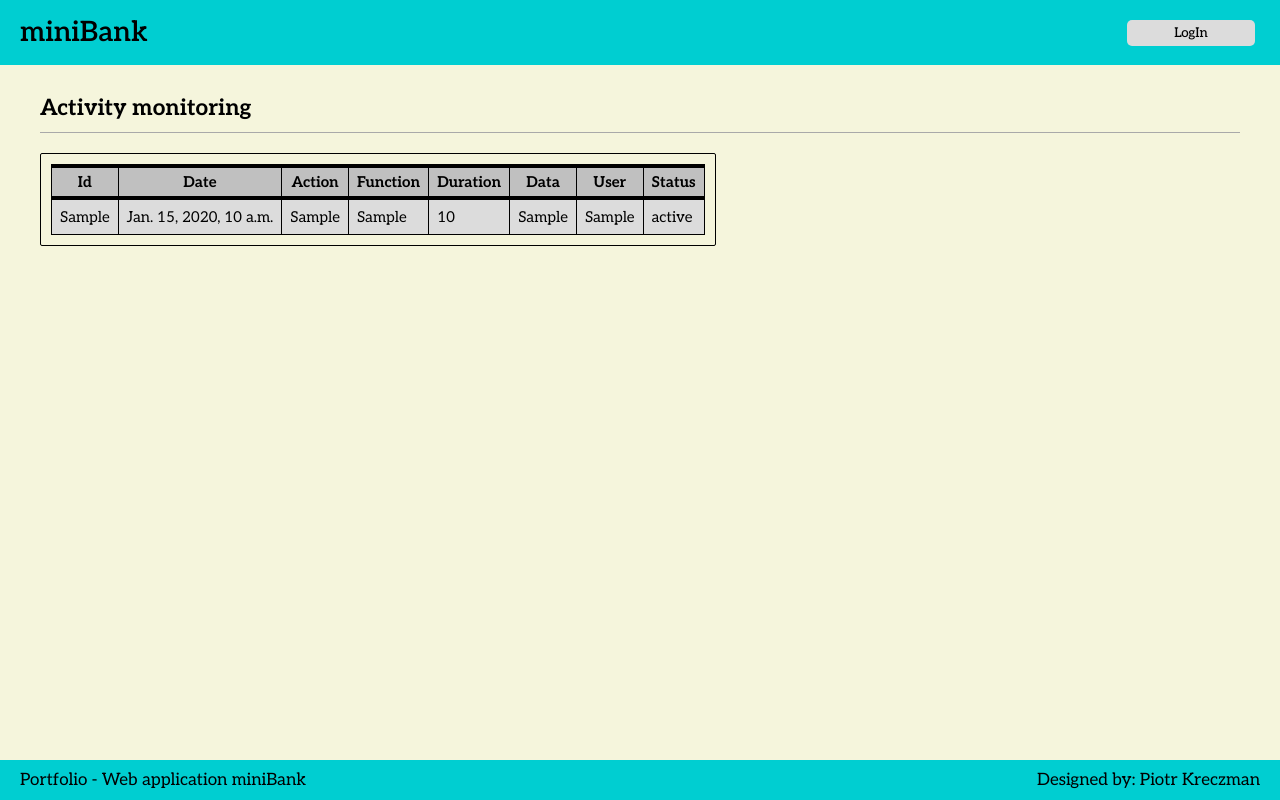
After one commit to pkrecz/minibank, a Django app: template minibankapp/templates/minibankapp/monitoring.html in a window 1280 px wide. The commit adds this page. Run offline with Django 3.2, Linux system fonts and the light colour scheme; the template is opened without the code that fills it: most values are stand-ins (such as "Sample title", 1, 10 or a date in 2020).

Commit message:
Activity monitoring view

```diff
--- a/minibankapp/templates/main.html
+++ b/minibankapp/templates/main.html
@@ -51,6 +51,7 @@
           <li><a href="{% url 'minibankapp:newaccounttype' %}">New account type</a></li>
           <li><a href="{% url 'minibankapp:listaccounttype' %}">Update account type</a></li>
           <li><a href="{% url 'minibankapp:interest' %}">Interest counting</a></li>
+          <li><a href="{% url 'minibankapp:monitoring' %}">Activity monitoring</a></li>
           <li><a href="{% url 'minibankapp:updateparameter' %}">System data</a></li>
         </ul>
       </li>
--- /dev/null
+++ b/minibankapp/templates/minibankapp/monitoring.html
@@ -0,0 +1,63 @@
+{% extends "main.html" %}
+
+{% block content %}
+
+<div>
+
+<div class="heading">
+
+  <h2>Activity monitoring</h2>
+
+  {% if is_paginated %}
+    <div>
+        <span>
+            {% if page_obj.has_previous %}
+                <a href="?page={{ page_obj.previous_page_number }}"><button class="btn btn_page">&laquo; Previous</button></a>
+            {% endif %}
+                <span>Page {{ page_obj.number }} of {{ page_obj.paginator.num_pages }}</span>
+            {% if page_obj.has_next %}
+                <a href="?page={{ page_obj.next_page_number }}"><button class="btn btn_page">Next &raquo;</button></a>
+            {% endif %}
+        </span>
+    </div>
+  {% endif %}
+
+</div>
+
+<div class="outer-wrapper">
+
+<div class="table-wrapper">
+    <table class="cstable">
+          <thead>
+            <tr>
+                <th scope="all">Id</th>
+                <th scope="all">Date</th>
+                <th scope="all">Action</th>
+                <th scope="all">Function</th>
+                <th scope="all">Duration</th>
+                <th scope="all">Data</th>
+                <th scope="all">User</th>
+                <th scope="all">Status</th>
+            </tr>
+          </thead>
+          <tbody>
+            {% for monitor in object_list %}
+                <td>{{ monitor.Id_log }}</td>
+                <td>{{ monitor.Date_log }}</td>
+                <td>{{ monitor.Action_log }}</td>
+                <td>{{ monitor.Function_log }}</td>
+                <td>{{ monitor.Duration_log }}</td>
+                <td>{{ monitor.Data_log }}</td>
+                <td>{{ monitor.User_log }}</td>
+                <td>{{ monitor.Status_log }}</td>
+            </tr>
+            {% endfor %}
+
+          </tbody>
+
+      </table>
+</div>
+</div>
+</div>
+
+{% endblock %}
--- a/minibankapp/urls.py
+++ b/minibankapp/urls.py
@@ -3,7 +3,7 @@
 from django.urls import path
 from django.contrib.auth import views as auth_views
 from django.urls import reverse_lazy
-from .views import (MainDasboard, ParameterUpdateView,
+from .views import (MainDasboard, ParameterUpdateView, MonitoringListView,
                     CustomerCreateView, CustomerListView, CustomerUpdateView, CustomerDeleteView, SelectCustomerAccountListView, CustomerCreateDoneView,
                     AccountTypeCreateView, AccountTypeListView, AccountTypeDeleteView, AccountTypeUpdateView,
                     AccountListView, AccountCreateView, AccountUpdateView, AccountGenerateUpdateView, AccountInterestUpdateView,
@@ -17,8 +17,9 @@ urlpatterns = [
      # Dashboard
      path(route="", view=MainDasboard.as_view(), name="dashboard"),
 
-     # Parameter
+     # Parameter & monitoring
      path(route="updateparameter/", view=ParameterUpdateView.as_view(), name="updateparameter"),
+     path(route="monitoring/", view=MonitoringListView.as_view(), name="monitoring"),
 
      # Customer
      path(route="newcustomer/", view=CustomerCreateView.as_view(), name="newcustomer"),
```
Also changed, not shown: minibankapp/decorators.py (+6 -6 lines), minibankapp/models.py (+8 -8 lines), minibankapp/views.py (+9 -1 lines), minibankapp/migrations/0019_rename_date_log_logmodel_date_log_and_more.py (added), minibankapp/migrations/0020_rename_action_log_logmodel_action_log_and_more.py (added).
